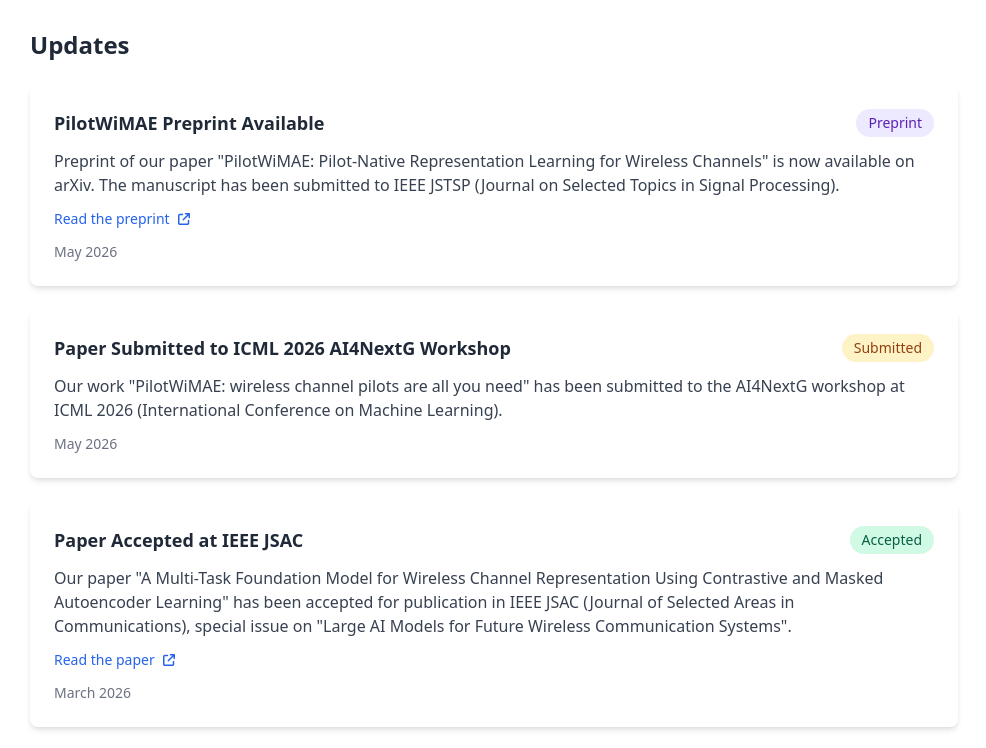
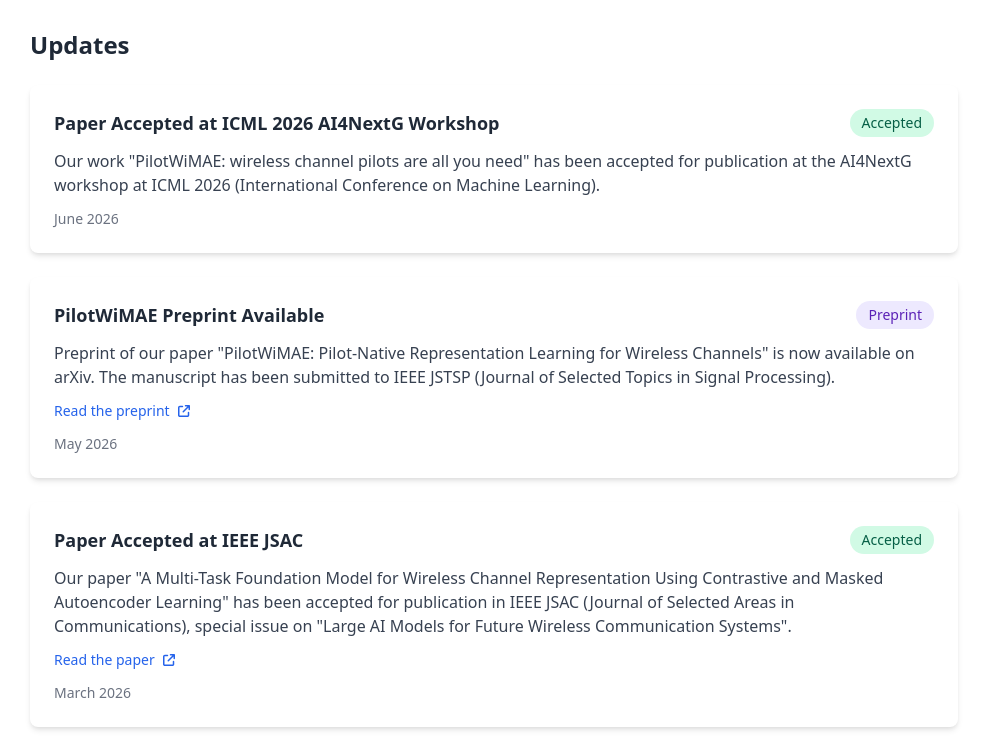
Before and after one commit to BerkIGuler/BerkIGuler.github.io, a plain HTML site: page index.html in a window 1280 px wide. Shown: the part 839-1587 px from the top of the page, without its empty margins (146-1132 px from the left). Drawn offline with nearby package versions, Linux system fonts and the light colour scheme.

Commit message:
Update index.html to reflect the acceptance of the PilotWiMAE paper at ICML 2026, including changes to the update entries, publication status, and associated dates.

```diff
--- a/index.html
+++ b/index.html
@@ -181,6 +181,26 @@
             <div id="updates" class="mt-8">
                 <h2 class="text-2xl font-bold text-gray-800 dark:text-gray-100 mb-6">Updates</h2>
                 <div class="space-y-6">
+                    <!-- Update Entry: PilotWiMAE ICML acceptance -->
+                    <div class="bg-white dark:bg-gray-700 rounded-lg shadow-md p-6 transition-colors duration-200">
+                        <div class="space-y-3">
+                            <div class="flex items-start justify-between flex-wrap gap-2">
+                                <h3 class="text-lg font-semibold text-gray-800 dark:text-gray-100">
+                                    Paper Accepted at ICML 2026 AI4NextG Workshop
+                                </h3>
+                                <span class="px-3 py-1 bg-green-100 dark:bg-green-900 text-green-800 dark:text-green-200 text-sm rounded-full font-medium">
+                                    Accepted
+                                </span>
+                            </div>
+                            <p class="text-gray-700 dark:text-gray-300">
+                                Our work "PilotWiMAE: wireless channel pilots are all you need" has been accepted for publication at the AI4NextG workshop at ICML 2026 (International Conference on Machine Learning).
+                            </p>
+                            <p class="text-sm text-gray-500 dark:text-gray-400">
+                                June 2026
+                            </p>
+                        </div>
+                    </div>
+
                     <!-- Update Entry: PilotWiMAE preprint -->
                     <div class="bg-white dark:bg-gray-700 rounded-lg shadow-md p-6 transition-colors duration-200">
                         <div class="space-y-3">
@@ -193,32 +213,12 @@
                                 </span>
                             </div>
                             <p class="text-gray-700 dark:text-gray-300">
-                                Preprint of our paper "PilotWiMAE: Pilot-Native Representation Learning for Wireless Channels" is now available on arXiv. The manuscript has been submitted to IEEE JSTSP (Journal on Selected Topics in Signal Processing).
+                                Preprint of our paper "PilotWiMAE: Pilot-Native Representation Learning for Wireless Channels" is now available on arXiv. The manuscript has been submitted to IEEE JSTSP (Journal of Selected Topics in Signal Processing).
                             </p>
                             <a href="https://arxiv.org/abs/2605.22856" target="_blank" rel="noopener noreferrer" class="inline-flex items-center text-blue-600 dark:text-blue-300 hover:underline text-sm font-medium">
                                 Read the preprint
                                 <i class="fas fa-arrow-up-right-from-square ml-2 text-xs"></i>
                             </a>
-                            <p class="text-sm text-gray-500 dark:text-gray-400">
-                                May 2026
-                            </p>
-                        </div>
-                    </div>
-
-                    <!-- Update Entry: PilotWiMAE ICML submission -->
-                    <div class="bg-white dark:bg-gray-700 rounded-lg shadow-md p-6 transition-colors duration-200">
-                        <div class="space-y-3">
-                            <div class="flex items-start justify-between flex-wrap gap-2">
-                                <h3 class="text-lg font-semibold text-gray-800 dark:text-gray-100">
-                                    Paper Submitted to ICML 2026 AI4NextG Workshop
-                                </h3>
-                                <span class="px-3 py-1 bg-yellow-100 dark:bg-yellow-900 text-yellow-800 dark:text-yellow-200 text-sm rounded-full font-medium">
-                                    Submitted
-                                </span>
-                            </div>
-                            <p class="text-gray-700 dark:text-gray-300">
-                                Our work "PilotWiMAE: wireless channel pilots are all you need" has been submitted to the AI4NextG workshop at ICML 2026 (International Conference on Machine Learning).
-                            </p>
                             <p class="text-sm text-gray-500 dark:text-gray-400">
                                 May 2026
                             </p>
@@ -379,7 +379,7 @@
                                     <span class="px-3 py-1 bg-yellow-100 dark:bg-yellow-900 text-yellow-800 dark:text-yellow-200 text-sm rounded-full">Pilot Observations</span>
                                 </div>
                                 <p class="text-sm text-gray-500 dark:text-gray-400 italic">
-                                    Submitted to the AI4NextG workshop at ICML 2026.
+                                    Accepted for publication at the AI4NextG workshop at ICML 2026.
                                 </p>
                             </div>
                         </div>
```
